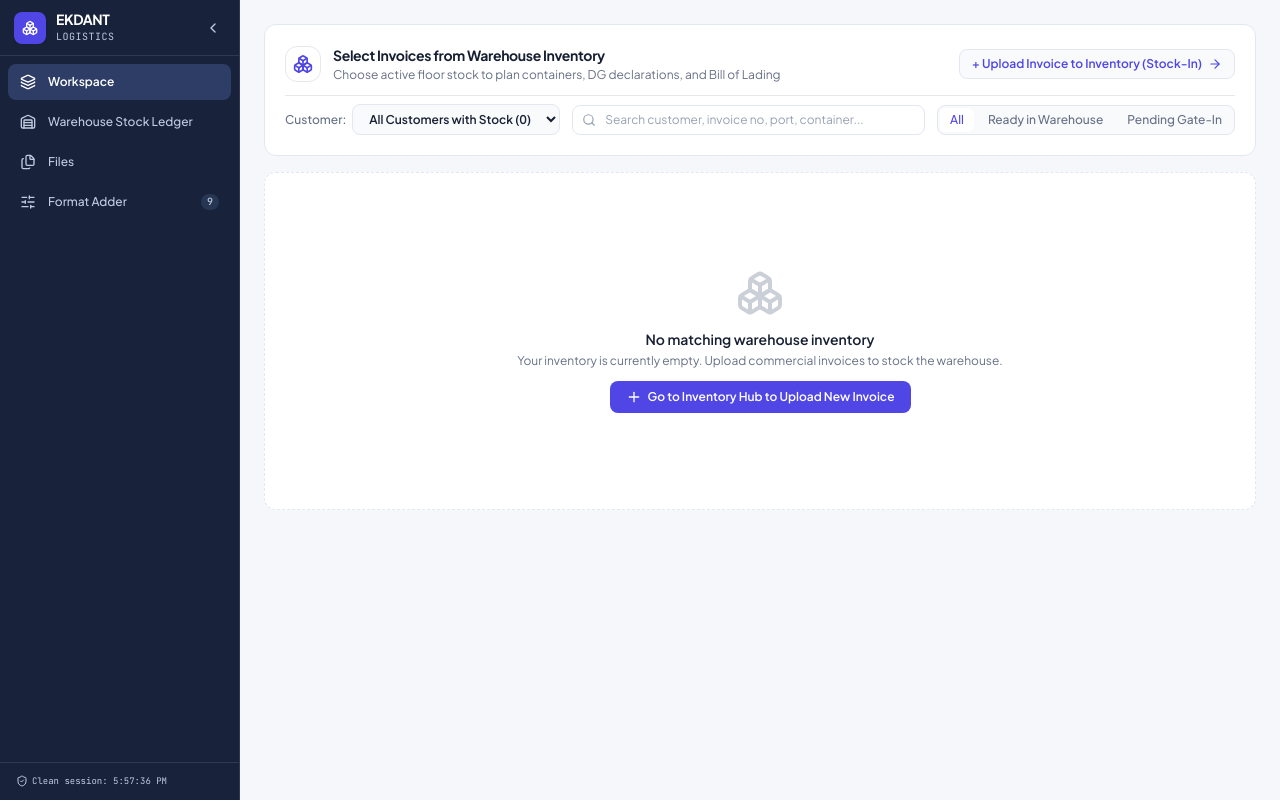
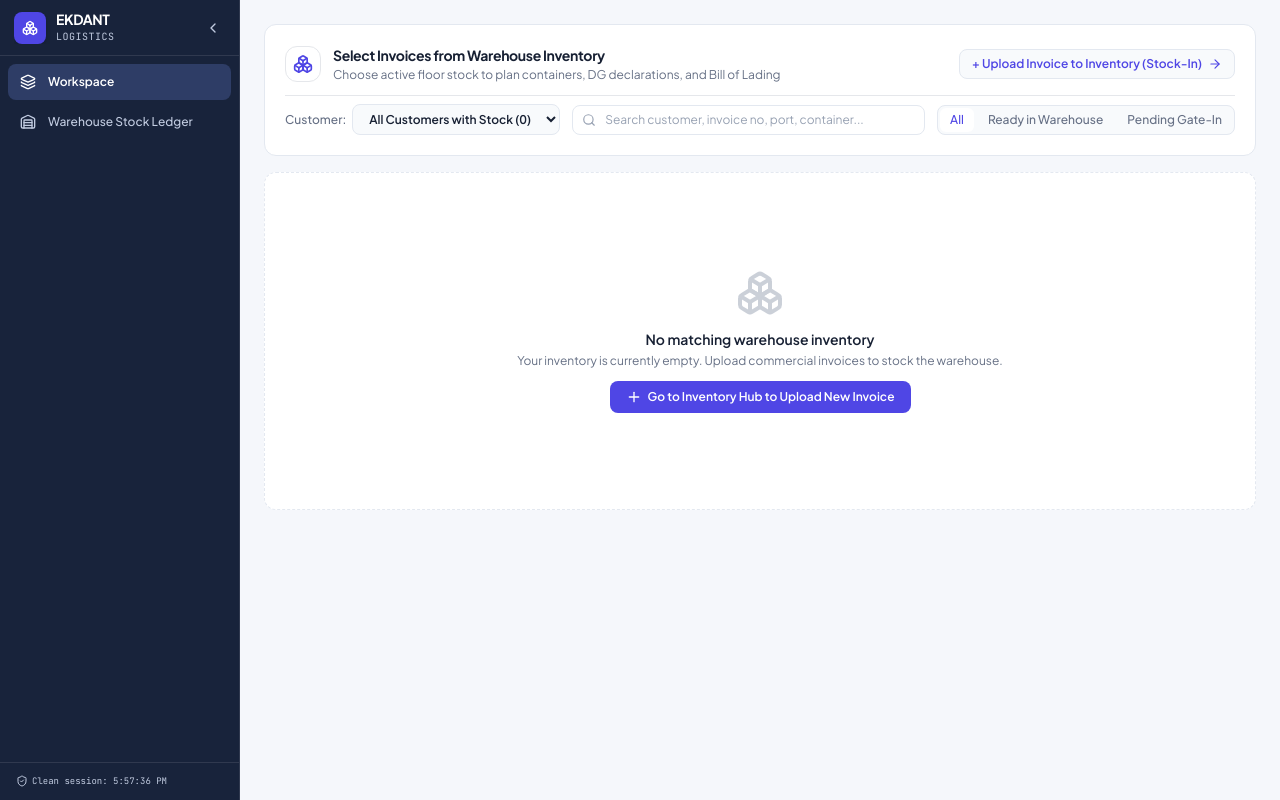
Before and after one commit to Rushaljain/EkdantLogistics, a React (Vite) app: page / in a window 1280 px wide. Built offline with nearby package versions, Linux system fonts and the light colour scheme.

Commit message:
feat(navigation): remove redundant Files and Format Adder tabs from operator navigation sidebar

```diff
--- a/src/components/NavigationSidebar.tsx
+++ b/src/components/NavigationSidebar.tsx
@@ -1,8 +1,6 @@
 import React from 'react';
 import {
   Layers,
-  Files,
-  SlidersHorizontal,
   ChevronLeft,
   ChevronRight,
   Boxes,
@@ -30,8 +28,8 @@ interface NavigationSidebarProps {
 export function NavigationSidebar({
   activePage,
   onSelectPage,
-  filesCount,
-  formatsCount,
+  filesCount: _filesCount,
+  formatsCount: _formatsCount,
   inventoryCount,
   isCollapsed,
   onToggleCollapse,
@@ -51,20 +49,6 @@ export function NavigationSidebar({
       icon: Warehouse,
       description: 'CFS Carting & Stock Report',
       badge: inventoryCount && inventoryCount > 0 ? String(inventoryCount) : null
-    },
-    {
-      id: 'files' as PageId,
-      label: 'Files',
-      icon: Files,
-      description: 'Uploaded document repository',
-      badge: filesCount > 0 ? String(filesCount) : null
-    },
-    {
-      id: 'formats' as PageId,
-      label: 'Format Adder',
-      icon: SlidersHorizontal,
-      description: 'Carrier manifest schemas',
-      badge: formatsCount > 0 ? String(formatsCount) : null
     }
   ];
 
```
